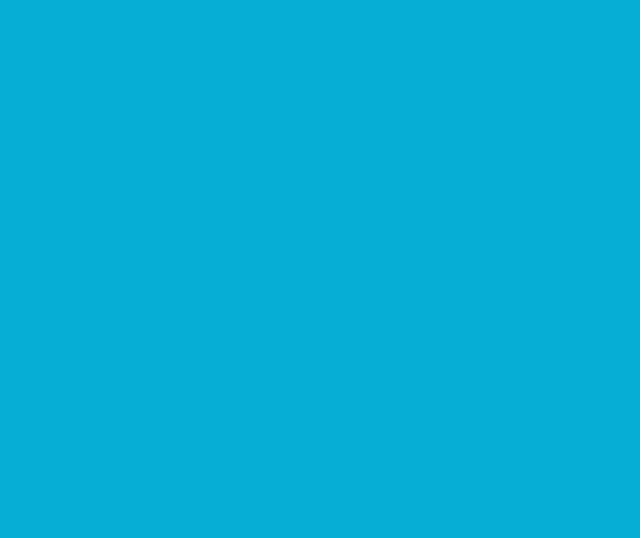
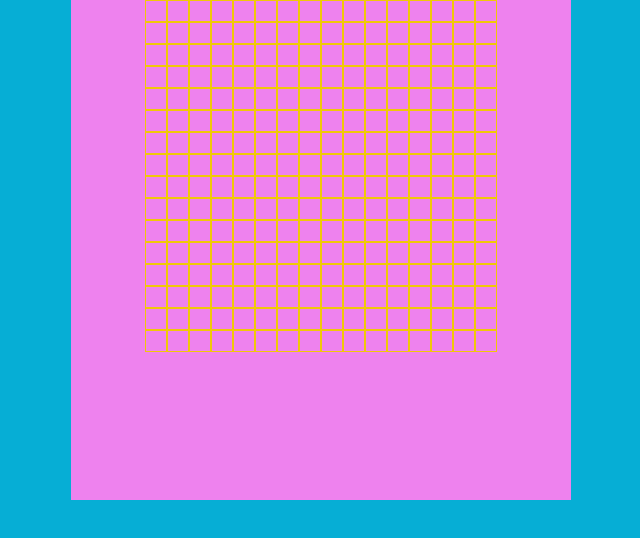
Before and after one commit to QjStout/etch-a-sketch, a plain HTML site: page index.html in a window 1280 px wide. Shown: the whole page, without its empty margins (319-959 px from the left). Drawn offline with Linux system fonts and the light colour scheme.

Commit message:
Add grid generation

```diff
--- a/index.html
+++ b/index.html
@@ -9,5 +9,6 @@
     <title>Pixel Sketch</title>
 </head>
 <body>
+    <div id="grid" class="grid"></div>
 </body>
 </html>
--- a/script.js
+++ b/script.js
@@ -0,0 +1,34 @@
+const gridHeight = 16;
+const gridWidth = 16;
+
+const gridContainer = document.getElementById('grid');
+getNewGrid(gridWidth, gridHeight).forEach(row => {
+    gridContainer.appendChild(row);
+});
+
+function getNewPixel() {
+    const pixel = document.createElement('div');
+    pixel.classList.add('pixel');
+    return pixel;
+}
+
+function getNewRow(rowLength) {
+    const row = document.createElement('div');
+    row.classList.add('row');
+
+    for (let i = 0; i < rowLength; i++) {
+        row.appendChild(getNewPixel());
+    }
+
+    return row;
+}
+
+function getNewGrid(width, height) {
+    const grid = [];
+
+    for (let i = 0; i < height; i++) {
+        grid.push(getNewRow(width));
+    }
+
+    return grid;
+}
--- a/style.css
+++ b/style.css
@@ -9,6 +9,29 @@
 body {
     height: 100%;
     width: 100%;
+    margin: 0;
     background-color: var(--cerulean-crayola);
     display: flex;
+    justify-content: center;
 }
+
+.grid {
+    display: flex;
+    flex-direction: column;
+
+    height: 500px;
+    width: 500px;
+    background-color: violet;
+}
+
+.row {
+    display: flex;
+    flex-direction: row;
+    justify-content: center;
+}
+
+.pixel {
+    height: 20px;
+    width: 20px;
+    border: 0.1rem solid var(--jonquil);
+}
```
